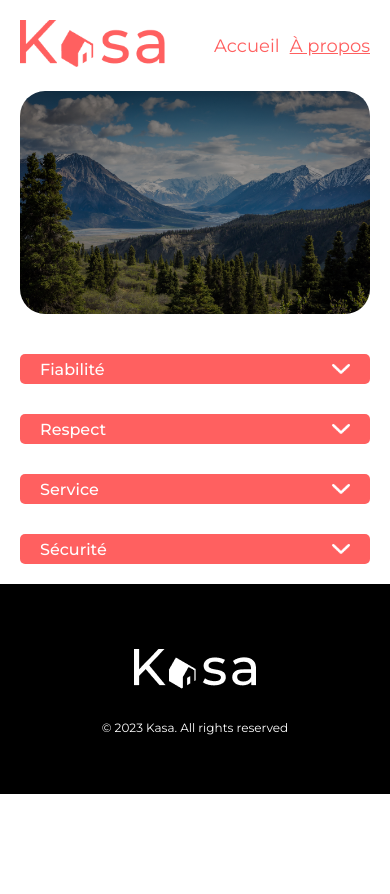
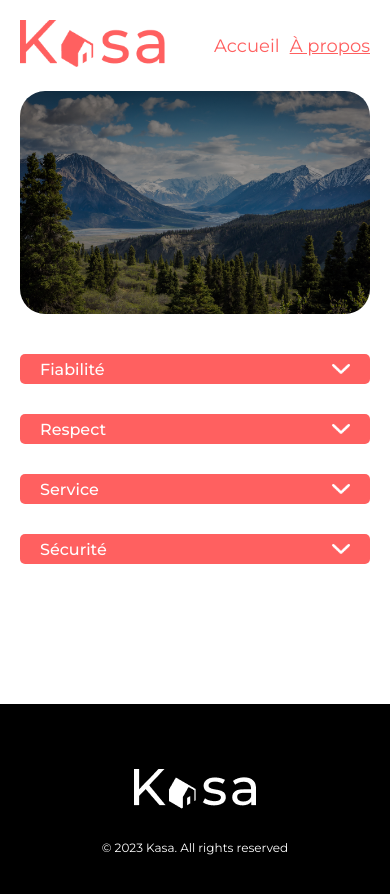
Before and after one commit to codec-onion/P7-OC-Kasa, a React (Create React App) app: page /about in a window 390 px wide. Shown: the top 894 px of the page. Before the commit the page ends 844 px from the top, so only its background shows below. Built offline with nearby package versions, Linux system fonts and the light colour scheme.

Commit message:
update about mobile page

```diff
--- a/src/style/css/style.css
+++ b/src/style/css/style.css
@@ -447,7 +447,7 @@ footer img {
 }
 @media screen and (max-width: 767px) {
   .about {
-    margin: 20px;
+    margin: 20px 20px 150px 20px;
   }
 }
 
--- a/src/style/sass/pages/_about.scss
+++ b/src/style/sass/pages/_about.scss
@@ -4,6 +4,6 @@
     margin: 60px 50px 100px 50px;
   }
   @include mobile-display {
-    margin: 20px;
+    margin: 20px 20px 150px 20px;
   }
 }
```
